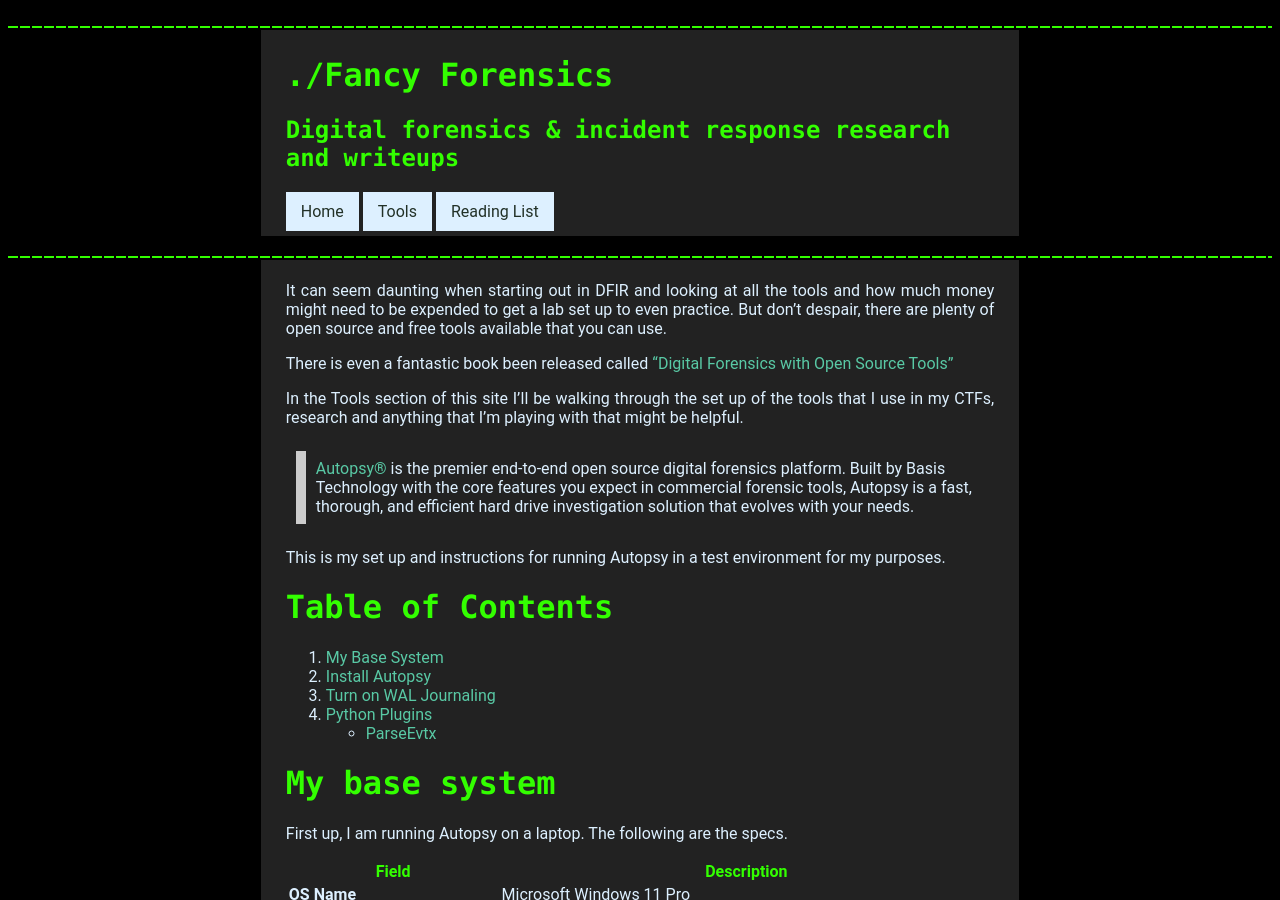
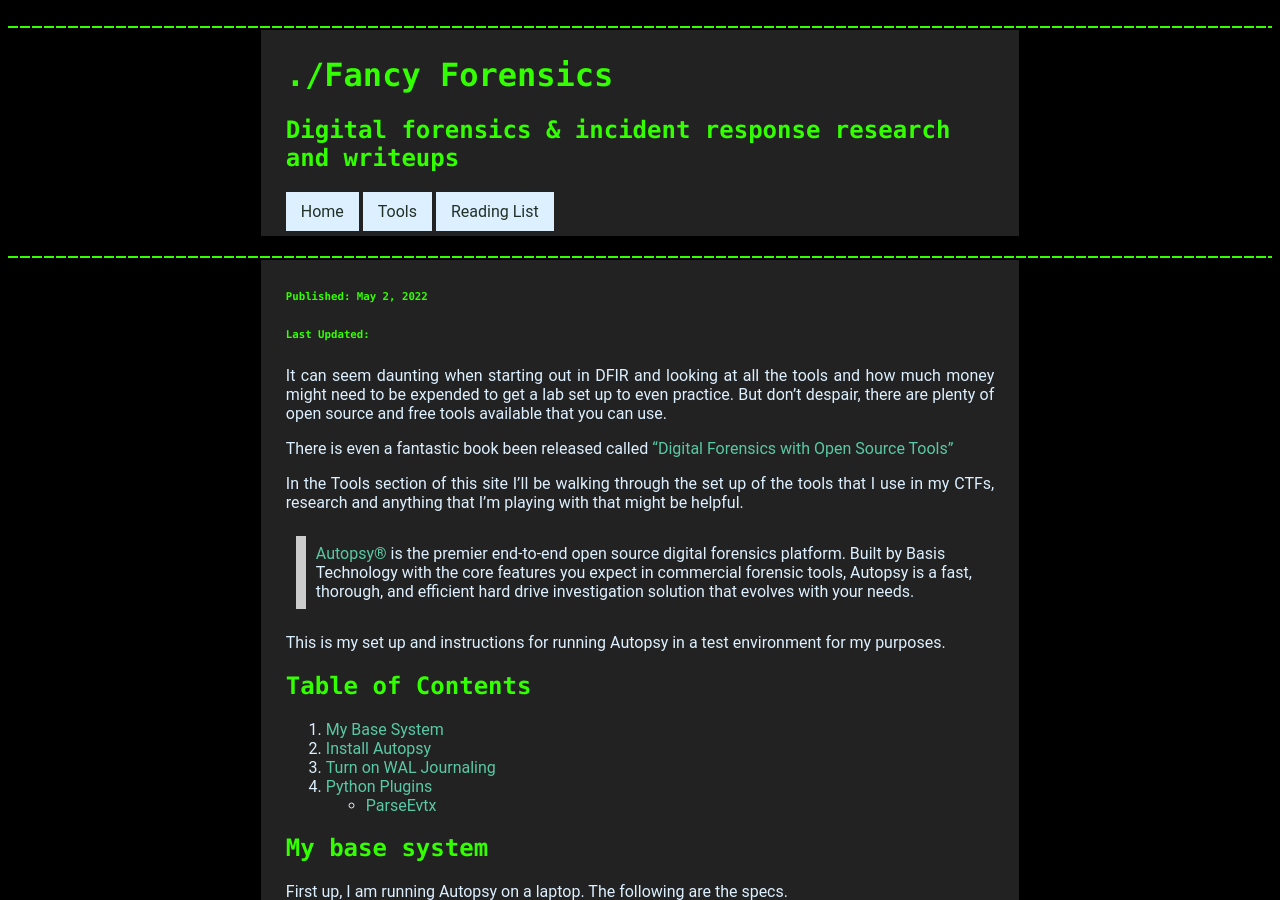
Before and after one commit to shannaniggans/fancy4n6.github.io, a Jekyll site: the page built from _posts/2022-05-03-Autopsy.md, in a window 1280 px wide and 900 px high. Built offline with Jekyll 4.4.1, drawn with Linux system fonts in a browser that asks for light colours.

Commit message:
Pushing Autopsy tool updates

```diff
--- a/_layouts/posts.html
+++ b/_layouts/posts.html
@@ -2,6 +2,12 @@
 layout: default
 ---
 
+{%- assign date_format = site.minima.date_format | default: '%b %-d, %Y' -%}
+<h6>Published: {{ page.date | date: date_format }}</h6>
+<h6>Last Updated: {{ page.last_updated | date: date_format }}</h6>
+
+
+
 <body>
         {{ content }}
 </body>
--- a/_posts/2022-05-03-Autopsy.md
+++ b/_posts/2022-05-03-Autopsy.md
@@ -2,8 +2,9 @@
 layout: posts
 categories: Tools
 tags: [ Autopsy, Tools, Getting-Started ]
-date: '2022-05-03 08:58 +10'
 title: Getting started with Autopsy
+date: '2022-05-03 08:58 +1000'
+last_modified: '2022-05-03 08:58 +1000'
 ---
 It can seem daunting when starting out in DFIR and looking at all the tools and how much money might need to be expended to get a lab set up to even practice. But don't despair, there are plenty of open source and free tools available that you can use.
 
@@ -15,14 +16,14 @@
 
 This is my set up and instructions for running Autopsy in a test environment for my purposes.
 
-# Table of Contents
+## Table of Contents
 1. [My Base System](#MyBaseSystem)
 2. [Install Autopsy](#InstallAutopsy)
 3. [Turn on WAL Journaling](#WalJournaling)
 4. [Python Plugins](#PythonPlugins)
    * [ParseEvtx](#Parse_Evtx)
 
-# My base system <a name ="MyBaseSystem"></a>
+## My base system <a name ="MyBaseSystem"></a>
 
 First up, I am running Autopsy on a laptop. The following are the specs.
 <table>
@@ -60,7 +61,7 @@
    </tbody>
 </table>
 
-# Download and install the latest version of Autopsy <a name ="InstallAutopsy"></a>
+## Download and install the latest version of Autopsy <a name ="InstallAutopsy"></a>
 
 Autopsy doesn't upgrade, it installs the next version alongside the old one. Remove the older version when you are happy the new version is working for you. This can be handy to test if there is a problem.
    <ul>
@@ -74,7 +75,7 @@
 
 You generally find that the biggest bottle neck with forensics is the disk speed, so a high quality fast SSD is the best to be running any DFIR with.
 
-# Turn on Wal journaling to speed up Single Case Mode <a name ="WalJournaling"></a>
+## Turn on Wal journaling to speed up Single Case Mode <a name ="WalJournaling"></a>
 
 This is a tip that <a href="https://github.com/markmckinnon">Mark McKinnon</a> shared with me.
    <ol>
@@ -91,7 +92,7 @@
    </ol>
 
 
-# Adding Python Plugins <a name ="PythonPlugins"></a>
+## Adding Python Plugins <a name ="PythonPlugins"></a>
 
 These plugins greatly increase the number of ingest parsers that can run by Autopsy.
 <ol>
@@ -101,7 +102,7 @@
    <li>Clone Mark's python plugin <a href="https://github.com/markmckinnon/Autopsy-Plugins">repository</a>. I typically do this somewhere outside of Autopsy and copy the ones I am going to run, but that isn't necessary.</li>
 </ol>
 
-## Running ParseEvtx Python Ingest Module <a name ="Parse_Evtx"></a>
+### Running ParseEvtx Python Ingest Module <a name ="Parse_Evtx"></a>
 <ul>
    <li>If you add the name of an event log under other, you must add the name and THEN check the other box. To be sure I check it on then off and then on again. Separate the names with a comma.</li></ul>
 
--- a/_sass/main.scss
+++ b/_sass/main.scss
@@ -75,7 +75,7 @@
   border-left: 10px solid #ccc;
   margin: 1.5em 10px;
   padding: 0.5em 10px;
-  quotes: "\201C""\201D""\2018""\2019";
+  quotes: "\201C" "\201D" "\2018" "\2019";
 }
 
 blockquote p {
```
Also changed, not shown: 3 other files.
